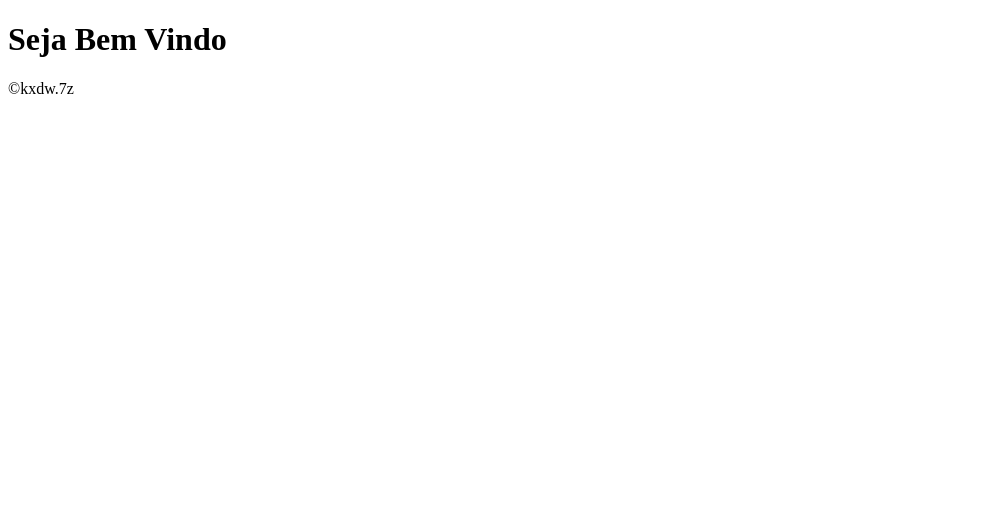
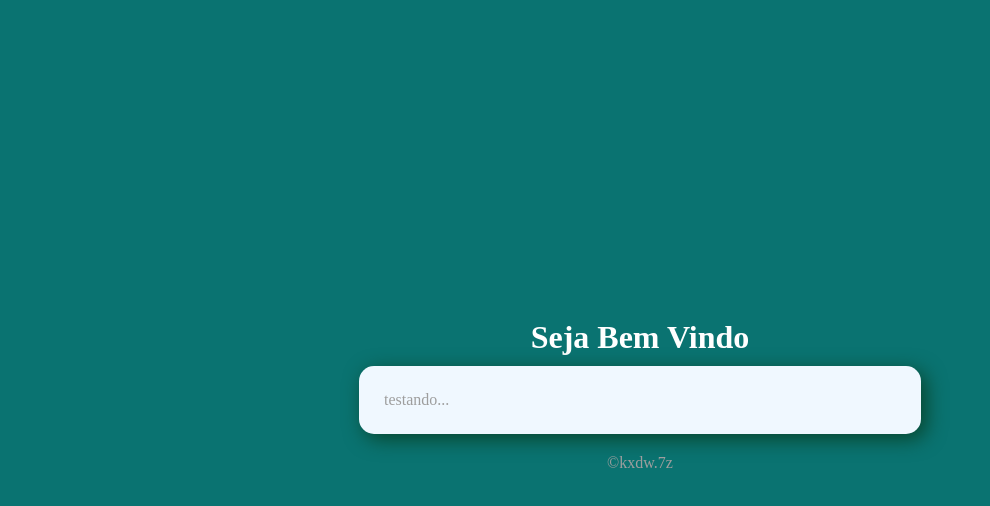
Before and after one commit to ecarllos/JS, a website: page curso JS/3/ex01.html in a window 1280 px wide. Shown: the whole page, without its empty margins (0-990 px from the left). Drawn offline with Linux system fonts and the light colour scheme.

Commit message:
CURSO JS/piloto script M-T-N

```diff
--- /dev/null
+++ b/curso JS/3/ex01.css
@@ -0,0 +1,32 @@
+*{
+    margin: 0;
+    top: 0;
+    color: #9e9e9e;
+}
+
+body{
+    display: flex;
+    flex-direction: column;
+    justify-content: center;
+    align-items: center;
+    width: 100%;
+    height: 100dvh;
+    background-color: #0a7371;
+}
+
+h1{
+    color: #fff;
+}
+
+section{
+    width: 40%;
+    background-color: aliceblue;
+    border-radius: 15px;
+    padding: 25px;
+    margin: 10px;
+    box-shadow: 5px 5px 20px #09452c;
+}
+
+footer{
+    margin: 10px;
+}
--- a/curso JS/3/ex01.html
+++ b/curso JS/3/ex01.html
@@ -3,6 +3,7 @@
 <head>
     <meta charset="UTF-8">
     <meta name="viewport" content="width=device-width, initial-scale=1.0">
+    <link rel="stylesheet" href="ex01.css">
     <title>Document</title>
 </head>
 <body>
@@ -12,19 +13,37 @@
     </header>
 
     <section>
-
-        <div id="div1">
-
-        </div>
-
-        <div id="div2">
-
-        </div>
-
+        <p id="p">
+            testando...
+        </p>
     </section>
 
     <footer>
         <p>&copy;kxdw.7z</p>
     </footer>
+
+
+    <script>
+        var data = new Date()
+        var hr = data.getHours()
+        var text = document.querySelector("section#p")
+
+        if (hr == 0){
+            text.innerHTML = ``
+            alert("é meia noite")
+        }
+        else if (hr > 0 && hr <5){
+            text.innerHTML = `Está de madrugada`
+        }
+        else if (hr > 4 && hr<13){
+            text.innerHTML = `Está de manhã`
+        }
+        else if (hr>12 && hr<18){
+            text.innerHTML = `Está de tarde`
+        }
+        else if (hr >17 && hr<24){
+            text.innerHTML = `Está de noite`
+        }
+    </script>
 </body>
 </html>
```
